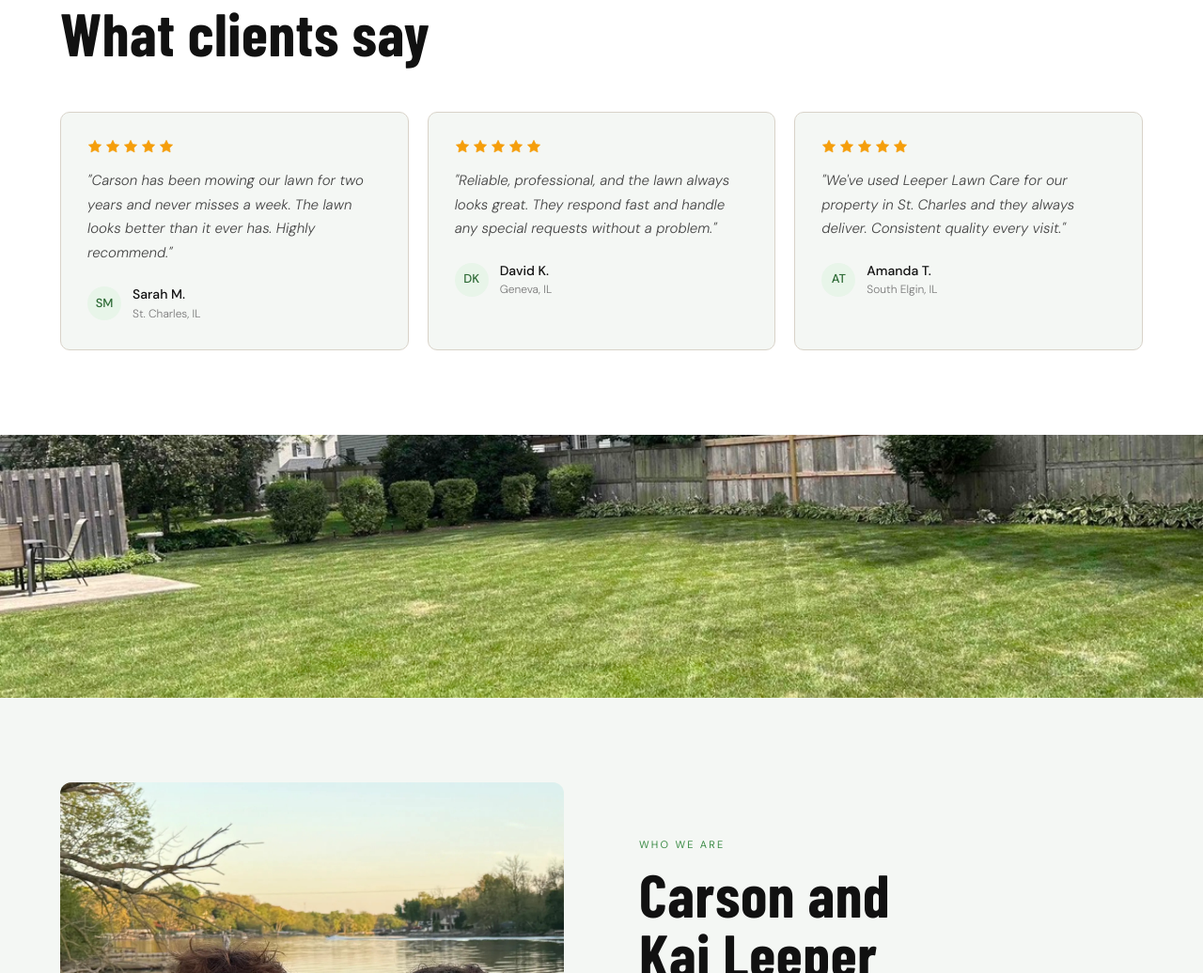
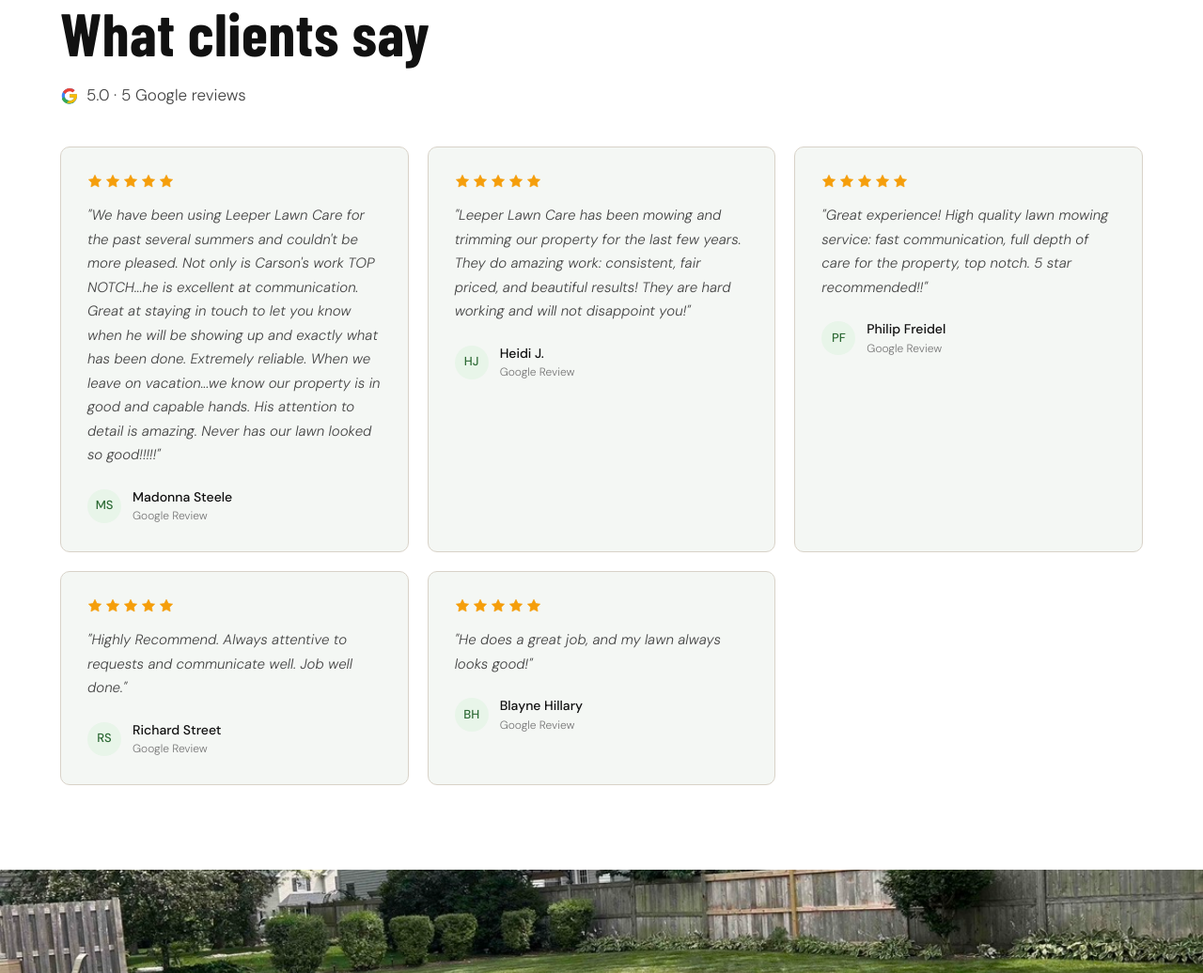
Before and after one commit to cleeper007/leeperlawncare, a plain HTML site: page index.html in a window 1280 px wide. Shown: the part 2014-3050 px from the top of the page at 94% size. Drawn offline with nearby package versions, Linux system fonts and the light colour scheme; a web font is replaced by a local one.

Commit message:
Replace placeholder testimonials with real Google reviews
Swap the three sample testimonials for the five 5-star Google
reviews, and add a "5.0 · 5 Google reviews" badge above the grid.

Co-Authored-By: Claude Opus 4.8 <noreply@anthropic.com>

```diff
--- a/index.html
+++ b/index.html
@@ -1109,8 +1109,12 @@
 <section class="testimonials-bg" id="testimonials">
   <p class="section-label fade-up">Word on the street</p>
   <h2 class="section-title">What clients say</h2>
-
-  <div class="testimonials-grid">
+  <p class="section-sub" style="margin-top:8px; display:flex; align-items:center; gap:8px;">
+    <svg style="width:20px;height:20px;flex-shrink:0;" viewBox="0 0 24 24" fill="none"><path d="M21.805 10.023h-9.764v3.955h5.605c-.242 1.453-1.453 4.262-5.605 4.262-3.371 0-6.12-2.789-6.12-6.24s2.749-6.24 6.12-6.24c1.921 0 3.207.82 3.944 1.523l2.688-2.594C16.98 3.234 14.715 2.25 12.041 2.25 6.57 2.25 2.1 6.72 2.1 12.19s4.47 9.94 9.941 9.94c5.742 0 9.547-4.031 9.547-9.719 0-.656-.07-1.148-.156-1.641l-.627-.747z" fill="#4285F4"/><path d="M3.547 7.346l3.253 2.385C7.703 7.664 9.727 6.25 12.041 6.25c1.921 0 3.207.82 3.944 1.523l2.688-2.594C16.98 3.234 14.715 2.25 12.041 2.25c-3.715 0-6.914 2.133-8.494 5.096z" fill="#EA4335"/><path d="M12.041 22.13c2.625 0 4.832-.867 6.445-2.367l-2.977-2.445c-.82.586-1.898.938-3.468.938-3.137 0-5.793-2.117-6.742-4.969L2.07 15.8c1.582 3.64 5.121 6.33 9.971 6.33z" fill="#34A853"/><path d="M21.805 10.023H12.04v3.955h5.605c-.242 1.453-1.453 4.262-5.605 4.262-.195 0-.387-.008-.578-.023l-3.157 2.437c1.004.44 2.106.686 3.735.686 5.742 0 9.547-4.031 9.547-9.719 0-.656-.07-1.148-.156-1.641l-.626-.957z" fill="#FBBC05"/></svg>
+    5.0 · 5 Google reviews
+  </p>
+
+  <div class="testimonials-grid" style="margin-top:40px;">
     <div class="testimonial-card fade-up">
       <div class="stars">
         <svg viewBox="0 0 24 24"><polygon points="12 2 15.09 8.26 22 9.27 17 14.14 18.18 21.02 12 17.77 5.82 21.02 7 14.14 2 9.27 8.91 8.26 12 2"/></svg>
@@ -1119,12 +1123,12 @@
         <svg viewBox="0 0 24 24"><polygon points="12 2 15.09 8.26 22 9.27 17 14.14 18.18 21.02 12 17.77 5.82 21.02 7 14.14 2 9.27 8.91 8.26 12 2"/></svg>
         <svg viewBox="0 0 24 24"><polygon points="12 2 15.09 8.26 22 9.27 17 14.14 18.18 21.02 12 17.77 5.82 21.02 7 14.14 2 9.27 8.91 8.26 12 2"/></svg>
       </div>
-      <p class="testimonial-text">"Carson has been mowing our lawn for two years and never misses a week. The lawn looks better than it ever has. Highly recommend."</p>
+      <p class="testimonial-text">"We have been using Leeper Lawn Care for the past several summers and couldn't be more pleased. Not only is Carson's work TOP NOTCH...he is excellent at communication. Great at staying in touch to let you know when he will be showing up and exactly what has been done. Extremely reliable. When we leave on vacation...we know our property is in good and capable hands. His attention to detail is amazing. Never has our lawn looked so good!!!!!"</p>
       <div class="testimonial-author">
-        <div class="author-avatar">SM</div>
+        <div class="author-avatar">MS</div>
         <div>
-          <p class="author-name">Sarah M.</p>
-          <p class="author-loc">St. Charles, IL</p>
+          <p class="author-name">Madonna Steele</p>
+          <p class="author-loc">Google Review</p>
         </div>
       </div>
     </div>
@@ -1137,12 +1141,12 @@
         <svg viewBox="0 0 24 24"><polygon points="12 2 15.09 8.26 22 9.27 17 14.14 18.18 21.02 12 17.77 5.82 21.02 7 14.14 2 9.27 8.91 8.26 12 2"/></svg>
         <svg viewBox="0 0 24 24"><polygon points="12 2 15.09 8.26 22 9.27 17 14.14 18.18 21.02 12 17.77 5.82 21.02 7 14.14 2 9.27 8.91 8.26 12 2"/></svg>
       </div>
-      <p class="testimonial-text">"Reliable, professional, and the lawn always looks great. They respond fast and handle any special requests without a problem."</p>
+      <p class="testimonial-text">"Leeper Lawn Care has been mowing and trimming our property for the last few years. They do amazing work: consistent, fair priced, and beautiful results! They are hard working and will not disappoint you!"</p>
       <div class="testimonial-author">
-        <div class="author-avatar">DK</div>
+        <div class="author-avatar">HJ</div>
         <div>
-          <p class="author-name">David K.</p>
-          <p class="author-loc">Geneva, IL</p>
+          <p class="author-name">Heidi J.</p>
+          <p class="author-loc">Google Review</p>
         </div>
       </div>
     </div>
@@ -1155,12 +1159,48 @@
         <svg viewBox="0 0 24 24"><polygon points="12 2 15.09 8.26 22 9.27 17 14.14 18.18 21.02 12 17.77 5.82 21.02 7 14.14 2 9.27 8.91 8.26 12 2"/></svg>
         <svg viewBox="0 0 24 24"><polygon points="12 2 15.09 8.26 22 9.27 17 14.14 18.18 21.02 12 17.77 5.82 21.02 7 14.14 2 9.27 8.91 8.26 12 2"/></svg>
       </div>
-      <p class="testimonial-text">"We've used Leeper Lawn Care for our property in St. Charles and they always deliver. Consistent quality every visit."</p>
+      <p class="testimonial-text">"Great experience! High quality lawn mowing service: fast communication, full depth of care for the property, top notch. 5 star recommended!!"</p>
       <div class="testimonial-author">
-        <div class="author-avatar">AT</div>
+        <div class="author-avatar">PF</div>
         <div>
-          <p class="author-name">Amanda T.</p>
-          <p class="author-loc">South Elgin, IL</p>
+          <p class="author-name">Philip Freidel</p>
+          <p class="author-loc">Google Review</p>
+        </div>
+      </div>
+    </div>
+
+    <div class="testimonial-card fade-up">
+      <div class="stars">
+        <svg viewBox="0 0 24 24"><polygon points="12 2 15.09 8.26 22 9.27 17 14.14 18.18 21.02 12 17.77 5.82 21.02 7 14.14 2 9.27 8.91 8.26 12 2"/></svg>
+        <svg viewBox="0 0 24 24"><polygon points="12 2 15.09 8.26 22 9.27 17 14.14 18.18 21.02 12 17.77 5.82 21.02 7 14.14 2 9.27 8.91 8.26 12 2"/></svg>
+        <svg viewBox="0 0 24 24"><polygon points="12 2 15.09 8.26 22 9.27 17 14.14 18.18 21.02 12 17.77 5.82 21.02 7 14.14 2 9.27 8.91 8.26 12 2"/></svg>
+        <svg viewBox="0 0 24 24"><polygon points="12 2 15.09 8.26 22 9.27 17 14.14 18.18 21.02 12 17.77 5.82 21.02 7 14.14 2 9.27 8.91 8.26 12 2"/></svg>
+        <svg viewBox="0 0 24 24"><polygon points="12 2 15.09 8.26 22 9.27 17 14.14 18.18 21.02 12 17.77 5.82 21.02 7 14.14 2 9.27 8.91 8.26 12 2"/></svg>
+      </div>
+      <p class="testimonial-text">"Highly Recommend. Always attentive to requests and communicate well. Job well done."</p>
+      <div class="testimonial-author">
+        <div class="author-avatar">RS</div>
+        <div>
+          <p class="author-name">Richard Street</p>
+          <p class="author-loc">Google Review</p>
+        </div>
+      </div>
+    </div>
+
+    <div class="testimonial-card fade-up">
+      <div class="stars">
+        <svg viewBox="0 0 24 24"><polygon points="12 2 15.09 8.26 22 9.27 17 14.14 18.18 21.02 12 17.77 5.82 21.02 7 14.14 2 9.27 8.91 8.26 12 2"/></svg>
+        <svg viewBox="0 0 24 24"><polygon points="12 2 15.09 8.26 22 9.27 17 14.14 18.18 21.02 12 17.77 5.82 21.02 7 14.14 2 9.27 8.91 8.26 12 2"/></svg>
+        <svg viewBox="0 0 24 24"><polygon points="12 2 15.09 8.26 22 9.27 17 14.14 18.18 21.02 12 17.77 5.82 21.02 7 14.14 2 9.27 8.91 8.26 12 2"/></svg>
+        <svg viewBox="0 0 24 24"><polygon points="12 2 15.09 8.26 22 9.27 17 14.14 18.18 21.02 12 17.77 5.82 21.02 7 14.14 2 9.27 8.91 8.26 12 2"/></svg>
+        <svg viewBox="0 0 24 24"><polygon points="12 2 15.09 8.26 22 9.27 17 14.14 18.18 21.02 12 17.77 5.82 21.02 7 14.14 2 9.27 8.91 8.26 12 2"/></svg>
+      </div>
+      <p class="testimonial-text">"He does a great job, and my lawn always looks good!"</p>
+      <div class="testimonial-author">
+        <div class="author-avatar">BH</div>
+        <div>
+          <p class="author-name">Blayne Hillary</p>
+          <p class="author-loc">Google Review</p>
         </div>
       </div>
     </div>
```
